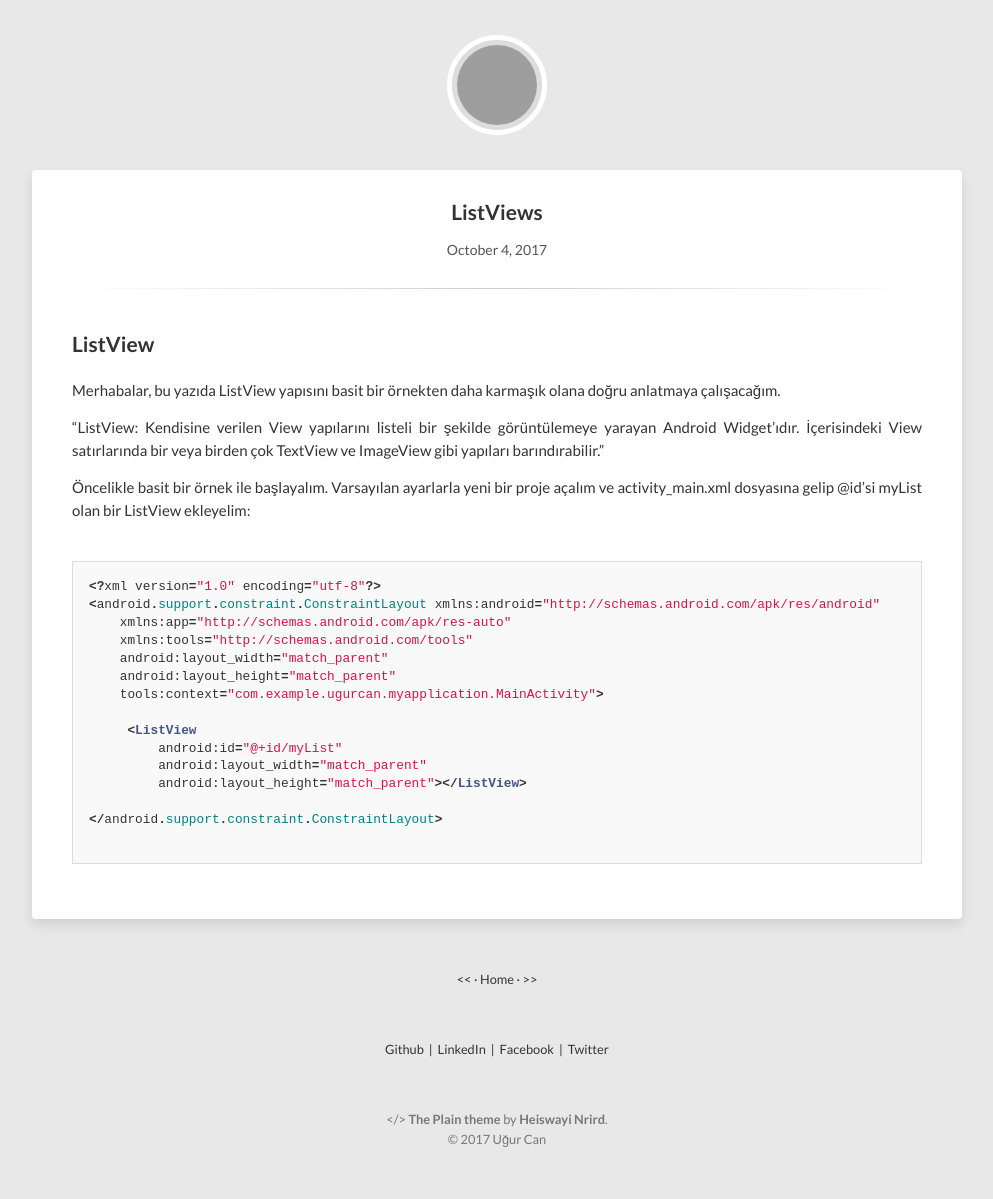
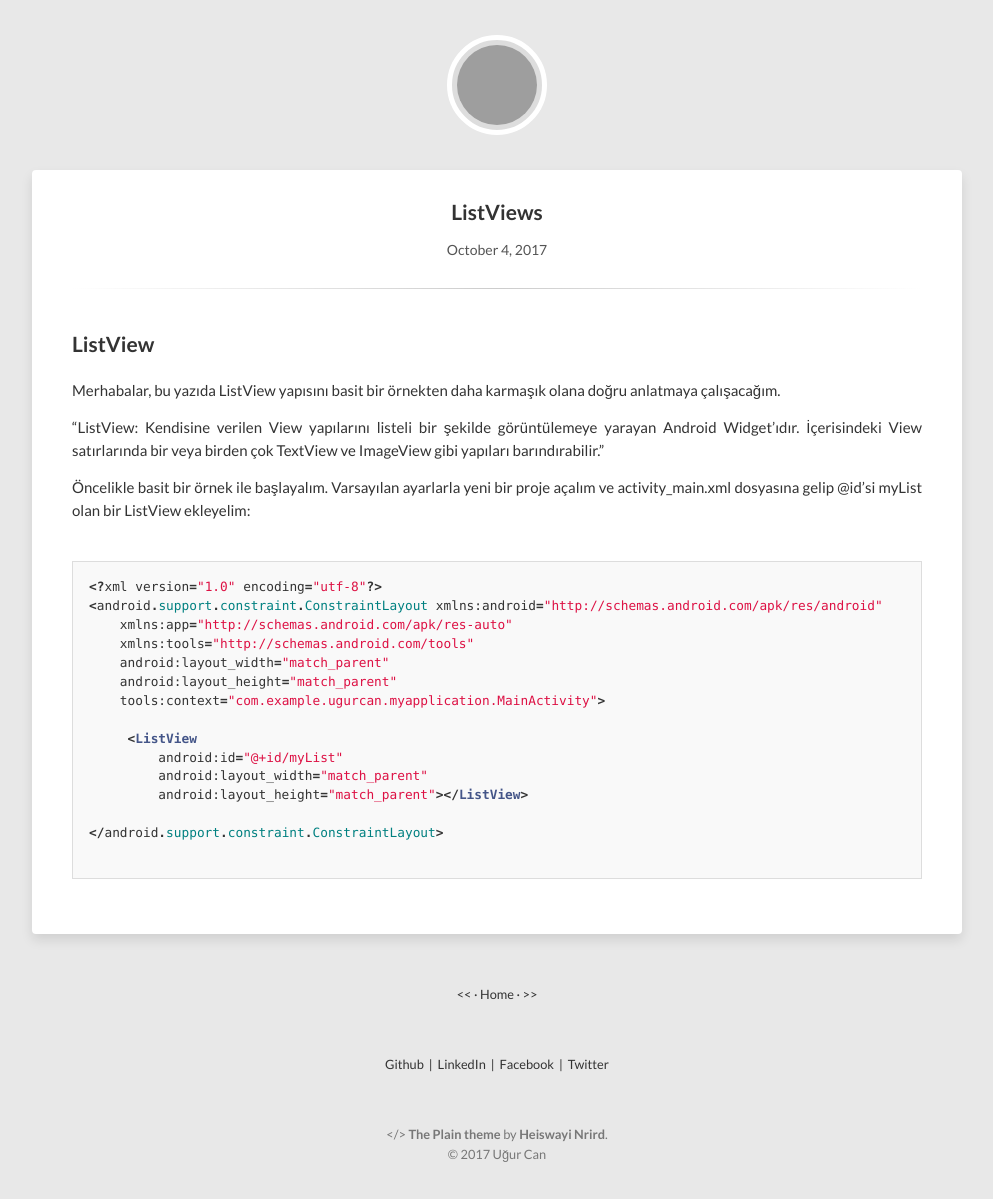
Before and after one commit to ucanozyurteri/ucanozyurteri.github.io, a Jekyll site: the page built from _posts/2017-10-04-listViews.md, in a window 1280 px wide. Shown: the whole page, without its empty margins (143-1136 px from the left). Built offline with Jekyll 4.4.1, drawn with Linux system fonts in a browser that asks for light colours; grey boxes are pictures that could not be loaded.

Commit message:
same before

```diff
--- a/_sass/main.scss
+++ b/_sass/main.scss
@@ -151,6 +151,7 @@ code {
   background: #eee;
   padding: 2px 6px;
   font-size: 13px;
+  font-family: consolas;
 }
 pre {
   display: block;
```
